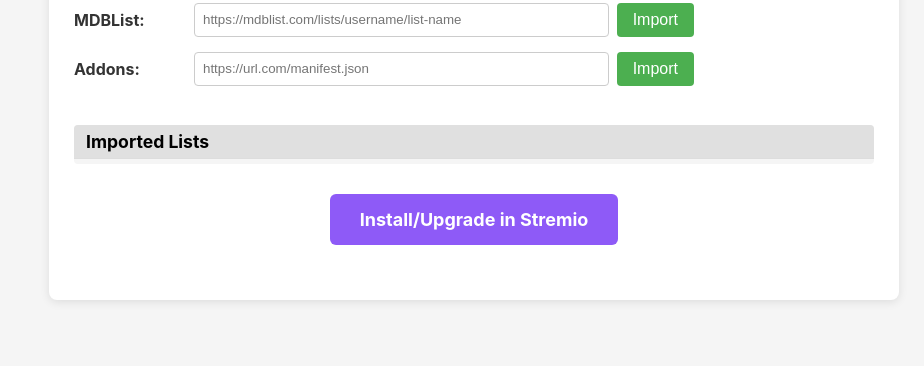
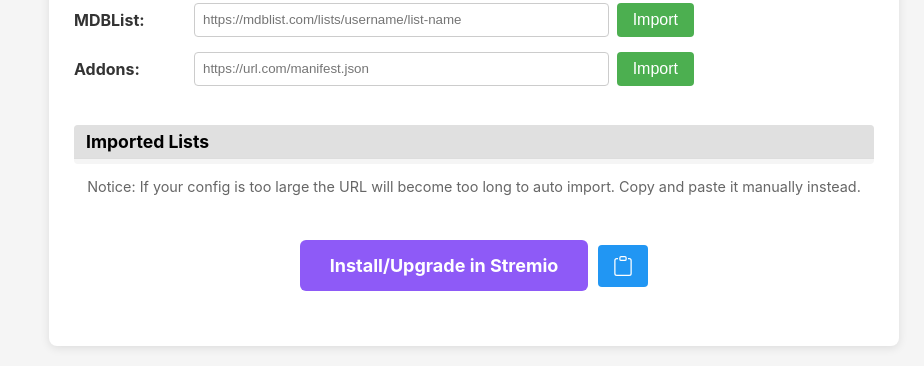
Before and after one commit to tobialun/AIOLists, a website: page public/index.html in a window 1280 px wide. Shown: the part 510-876 px from the top of the page, without its empty margins (166-1090 px from the left). Before the commit the page ends 830 px from the top, so only its background shows below. Drawn offline with nearby package versions, Linux system fonts and the light colour scheme; no server answers.

Commit message:
added information

```diff
--- a/public/index.html
+++ b/public/index.html
@@ -110,9 +110,16 @@
     </div>
 
     <!-- Install in Stremio Section -->
+    <p class="notice-text">Notice: If your config is too large the URL will become too long to auto import. Copy and paste it manually instead.</p>
     <div id="addonInfo" class="addon-info">
       <div class="stremio-buttons">
         <a href="" id="updateStremioBtn" class="stremio-refresh-btn">Install/Upgrade in Stremio</a>
+        <button id="copyManifestBtn" class="copy-manifest-btn" title="Copy Manifest URL">
+          <svg xmlns="http://www.w3.org/2000/svg" width="16" height="16" fill="currentColor" viewBox="0 0 16 16">
+            <path d="M4 1.5H3a2 2 0 0 0-2 2V14a2 2 0 0 0 2 2h10a2 2 0 0 0 2-2V3.5a2 2 0 0 0-2-2h-1v1h1a1 1 0 0 1 1 1V14a1 1 0 0 1-1 1H3a1 1 0 0 1-1-1V3.5a1 1 0 0 1 1-1h1v-1z"/>
+            <path d="M9.5 1a.5.5 0 0 1 .5.5v1a.5.5 0 0 1-.5.5h-3a.5.5 0 0 1-.5-.5v-1a.5.5 0 0 1 .5-.5h3zm-3-1A1.5 1.5 0 0 0 5 1.5v1A1.5 1.5 0 0 0 6.5 4h3A1.5 1.5 0 0 0 11 2.5v-1A1.5 1.5 0 0 0 9.5 0h-3z"/>
+          </svg>
+        </button>
       </div>
     </div>
   </div>
--- a/public/script.js
+++ b/public/script.js
@@ -144,6 +144,12 @@
         showStatus(error.message, 'error');
       }
     });
+
+    // Add event listener for copy manifest button
+    const copyManifestBtn = document.getElementById('copyManifestBtn');
+    if (copyManifestBtn) {
+      copyManifestBtn.addEventListener('click', copyManifestUrl);
+    }
   }
 
   // ==================== CONFIGURATION MANAGEMENT ====================
@@ -1068,6 +1074,29 @@
     }
   };
 
+  // Function to copy manifest URL to clipboard
+  async function copyManifestUrl() {
+    try {
+      const manifestUrl = document.getElementById('updateStremioBtn').getAttribute('href');
+
+      await navigator.clipboard.writeText(manifestUrl);
+
+      // Show temporary feedback
+      const copyBtn = document.getElementById('copyManifestBtn');
+      const originalContent = copyBtn.innerHTML;
+      copyBtn.innerHTML = '<span>Copied!</span>';
+      copyBtn.disabled = true;
+
+      setTimeout(() => {
+        copyBtn.innerHTML = originalContent;
+        copyBtn.disabled = false;
+      }, 2000);
+    } catch (err) {
+      console.error('Failed to copy manifest URL:', err);
+      showStatus('Failed to copy URL. Please try again.', 'error');
+    }
+  }
+
   // Initialize the application
   init();
 });
--- a/public/style.css
+++ b/public/style.css
@@ -714,3 +714,35 @@
   list-style: none;
   padding: 0;
 }
+
+.notice-text {
+  margin-bottom: 15px;
+  color: #666;
+  font-size: 0.9rem;
+  text-align: center;
+}
+
+.copy-manifest-btn {
+  background-color: #2196F3;
+  color: white;
+  border: none;
+  border-radius: 4px;
+  padding: 10px 15px;
+  font-size: 14px;
+  cursor: pointer;
+  margin-left: 10px;
+  display: inline-flex;
+  align-items: center;
+  justify-content: center;
+  transition: background-color 0.3s;
+  height: 42px;
+}
+
+.copy-manifest-btn svg {
+  width: 20px;
+  height: 20px;
+}
+
+.copy-manifest-btn:hover {
+  background-color: #0b7dda;
+}
```
